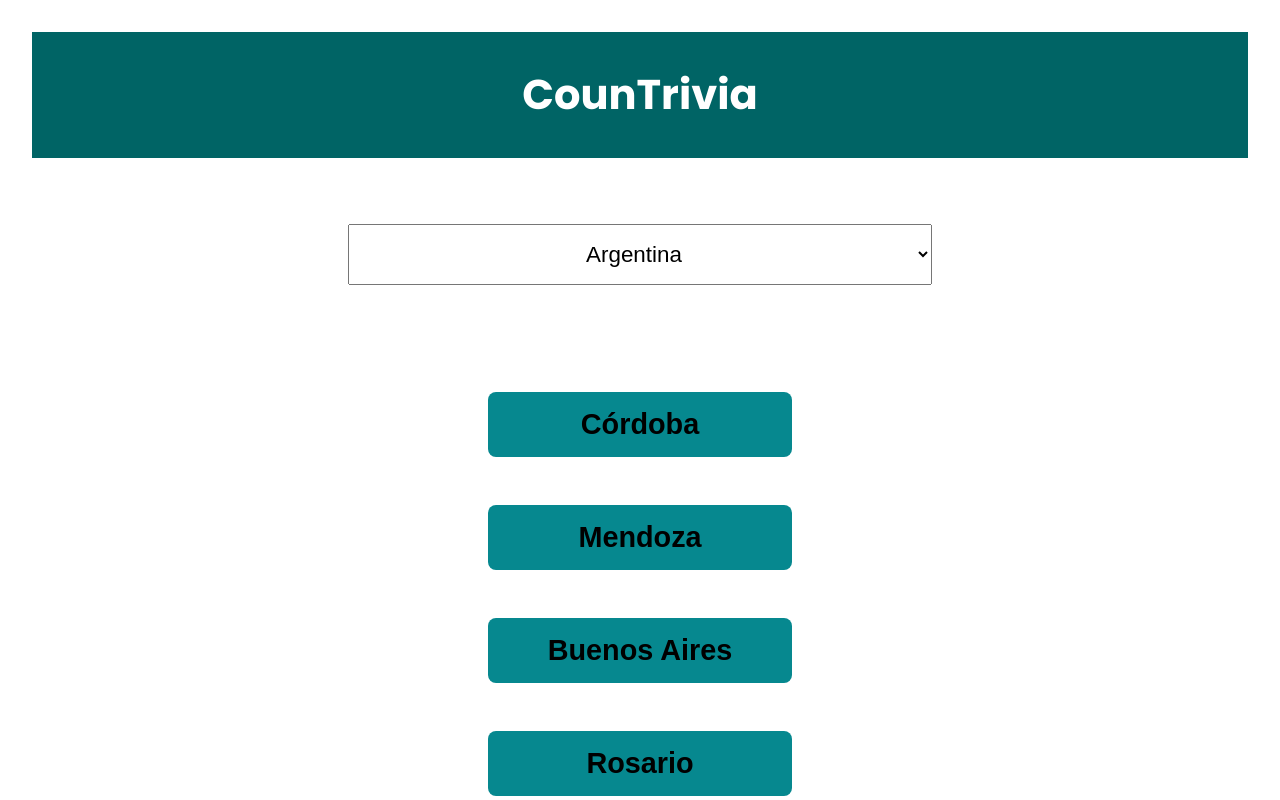
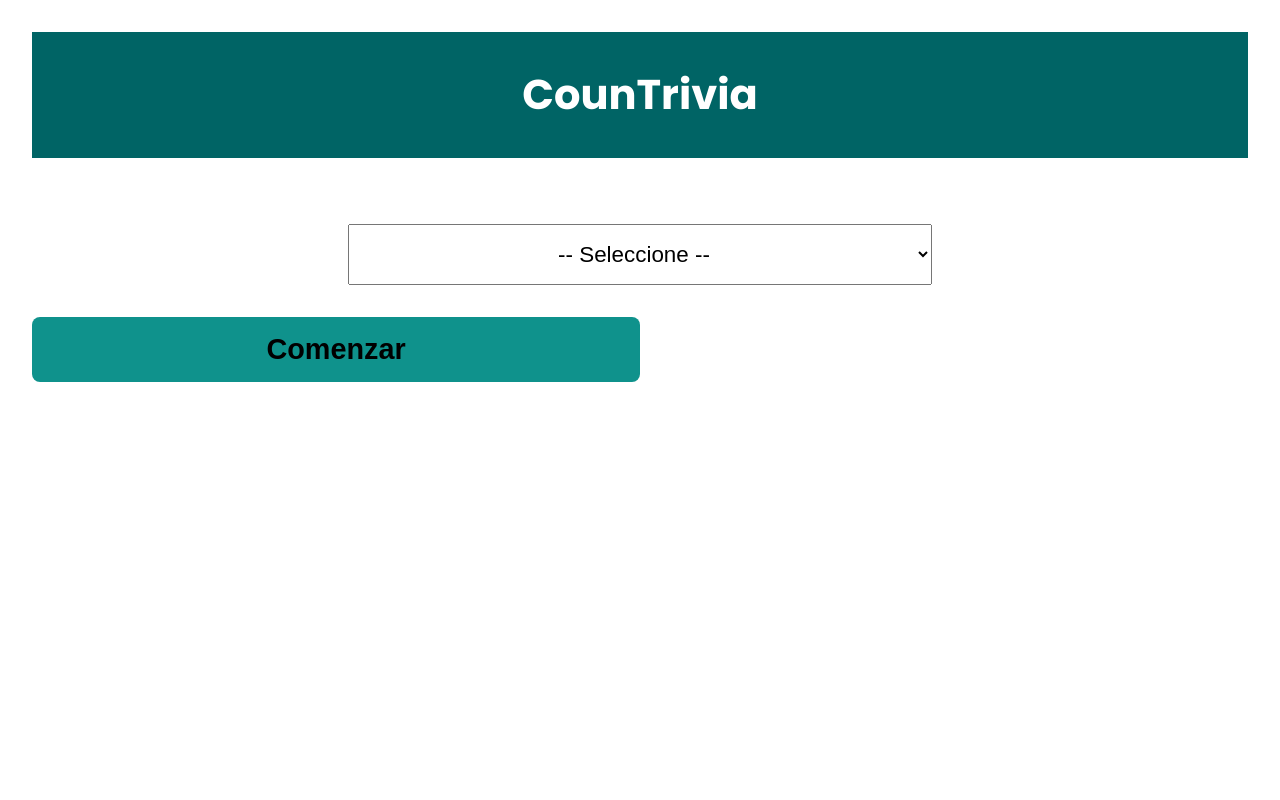
Before and after one commit to fraancofenoglio/Countrivia, a React (Vite) app: page / in a window 1280 px wide. Shown: the top 800 px of the page. Built offline with nearby package versions, Linux system fonts and the light colour scheme.

Commit message:
creacion de componente SeleccionPais, boton para volver al finalizar trivia, estilos a la opcion seleccionada

```diff
--- a/src/App.css
+++ b/src/App.css
@@ -110,7 +110,7 @@ body{
 }
 .btn-respuesta, .btn-continuar{
     width: 100%;
-    border: none;
+    border: none ;
     border-radius: .5rem;
     padding: 1rem 3rem;
     font-weight: 700;
--- a/src/App.jsx
+++ b/src/App.jsx
@@ -1,32 +1,25 @@
 import { useState } from 'react'
 import './App.css'
-import ArgentinaTrivia from './utils/ArgentinaTrivia.js';
-import BrasilTrivia from './utils/BrasilTrivia.js'
+
 import Header from './components/Header';
 import Preguntas from './components/Preguntas';
+import SeleccionPais from './components/SeleccionPais';
 
 function App() {
 
-  const [pais, setPais] = useState(ArgentinaTrivia);
-  console.log("preguntas: ", pais)
-  console.log(ArgentinaTrivia)
+  const [pais, setPais] = useState();
+  const [iniciar, setIniciar] = useState(false)
 
   return (
     <>
       <Header/>
-      <div className='elegir'>
-        <label htmlFor="Seleccione país">¡Elegí el país!</label>
-        <select name="Seleccione país" id="" onChange={(e) => {
-          setPais(JSON.parse(e.target.value))
-          console.log(e.target.value)
-        }}>
-          <option disabled>-- Seleccione --</option>
-          <option value={JSON.stringify(ArgentinaTrivia)}>Argentina</option>
-          <option value={JSON.stringify(BrasilTrivia)}>Brasil</option>
-        </select>
-      </div>
 
-      <Preguntas pais={pais}/>
+    { !iniciar ?
+      <SeleccionPais setPais={setPais} setIniciar={setIniciar}/>
+      :
+      <Preguntas pais={pais} setIniciar={setIniciar}/>
+    }
+
 
 
       {/* <>
--- a/src/components/Preguntas.jsx
+++ b/src/components/Preguntas.jsx
@@ -1,14 +1,11 @@
 import { useState } from "react";
 
-const Preguntas = ({pais}) => {
+const Preguntas = ({pais, setIniciar}) => {
 
     const [indiceRes, setIndiceRes] = useState(0);
     const [checkRespuesta, setCheckRespuesta] = useState("");
     const [correctas, setCorrectas] = useState(0);
-    const [bandera, setBandera] = useState(true);
-    console.log(pais)
-
-
+    const [indiceSeleccionado, setIndiceSeleccionado] = useState();
 
     if (!pais) {
         return <h2>Elegi un país para comenzar</h2>
@@ -17,33 +14,41 @@ const Preguntas = ({pais}) => {
   return (
     <div>
         {
-          indiceRes >= 10 ? <h2>Respuestas correctas: {correctas}</h2> : <>
-              <h2 className='pregunta'>{pais[indiceRes].question}</h2>
+          indiceRes >= 10 ?
+           <>
+            <h2>Respuestas correctas: {correctas}</h2>
+            <button onClick={() => setIniciar(false)}>Volver</button>
+          </>
+           :
+           <>
+              <h2 className='pregunta'>{indiceRes+1}- {pais[indiceRes].question}`</h2>
               <div>{
 
                 pais[indiceRes].answers.map((ans, i) => (
                   <div className='respuestas' key={i}>
-                    <button className='btn-respuesta' disabled={checkRespuesta === "" ? false : true} onClick={() => {
+                    <button style={indiceSeleccionado === i ? {border:"3px solid #fff"}:{border: ""}} className='btn-respuesta' disabled={checkRespuesta === "" ? false : true} onClick={() => {
+                      setIndiceSeleccionado(i)
                       if(ans === pais[indiceRes].correct){
                         setCheckRespuesta("¡Correcto!")
-                        setBandera(true);
                         setCorrectas(correctas+1)
                       } else {
                         setCheckRespuesta("¡Incorrecto!")
-                        setBandera(false)
                       }
                     }}>{ans}</button>
                   </div>
                 ))
               }</div>
               <div className="continuar-flex">
-                <p className={checkRespuesta === "" ? "" : bandera ? 'correcto' : 'falso'}>{checkRespuesta}</p>
+                <p className={checkRespuesta === "" ? "" : checkRespuesta === "¡Correcto!" ? 'correcto' : 'falso'}>{checkRespuesta}</p>
                 <button className='btn-continuar' onClick={() => {
-                  setIndiceRes(indiceRes+1);
-                  setCheckRespuesta("")
+                  if (checkRespuesta !== "") {
+
+                    setIndiceRes(indiceRes+1);
+                    setCheckRespuesta("")
+                    setIndiceSeleccionado(null)
+                  }
                 }}>Continuar</button>
               </div>
-
 
           </>
         }
--- /dev/null
+++ b/src/components/SeleccionPais.jsx
@@ -0,0 +1,25 @@
+import ArgentinaTrivia from '../utils/ArgentinaTrivia.js';
+import BrasilTrivia from '../utils/BrasilTrivia.js';
+
+const SeleccionPais = ({setIniciar, setPais}) => {
+  return (
+    <>
+     <div className='elegir'>
+       <label htmlFor="Seleccione país">¡Elegí el país!</label>
+       <select name="Seleccione país" id="" onChange={(e) => {
+         setPais(JSON.parse(e.target.value))
+       }}>
+         <option>-- Seleccione --</option>
+         <option value={JSON.stringify(ArgentinaTrivia)}>Argentina</option>
+         <option value={JSON.stringify(BrasilTrivia)}>Brasil</option>
+       </select>
+     </div>
+
+     {/* agrego boton y estado porque al seleccionar un pais me sigue mostrando el
+      select entonces puede cambiar de pais y adelantarse preguntas */}
+     <button className='btn-continuar' onClick={() => setIniciar(true)}>Comenzar</button>
+    </>
+  )
+}
+
+export default SeleccionPais
```
